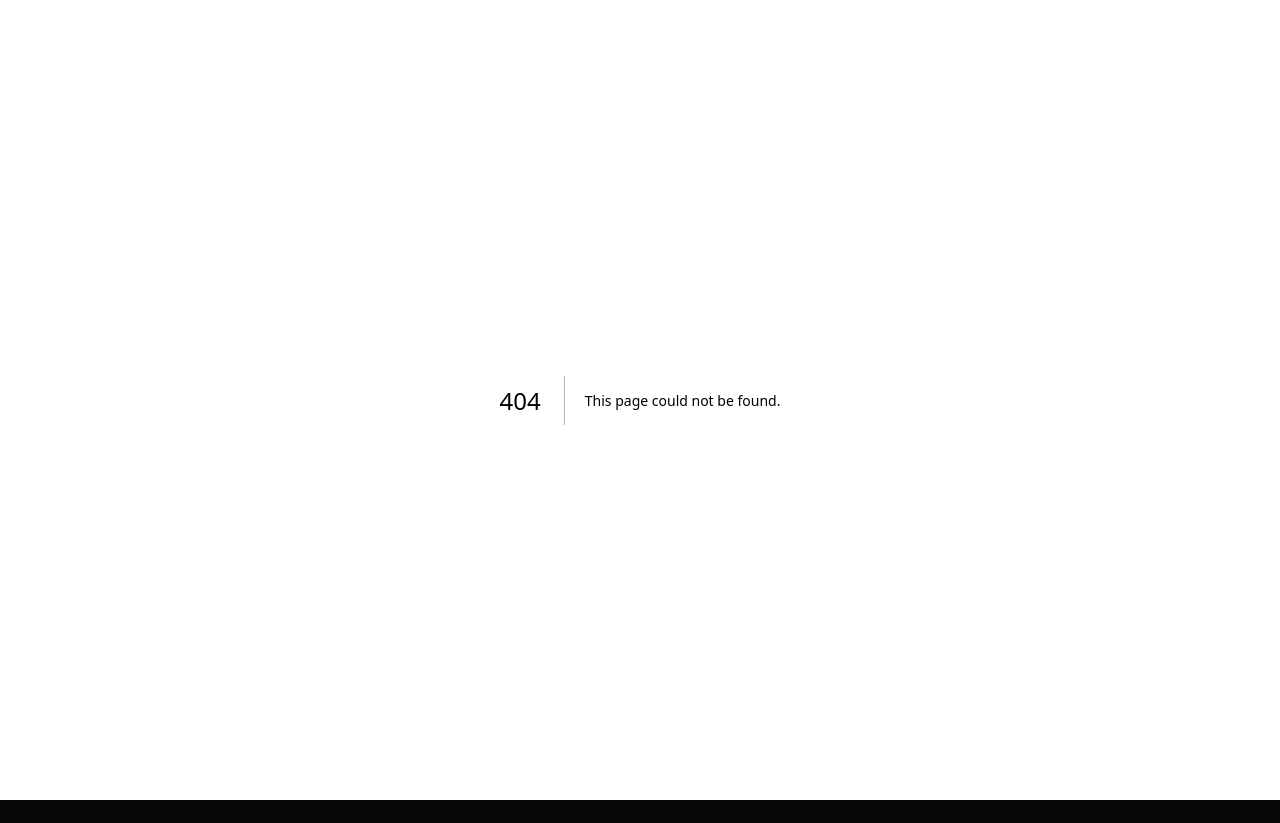
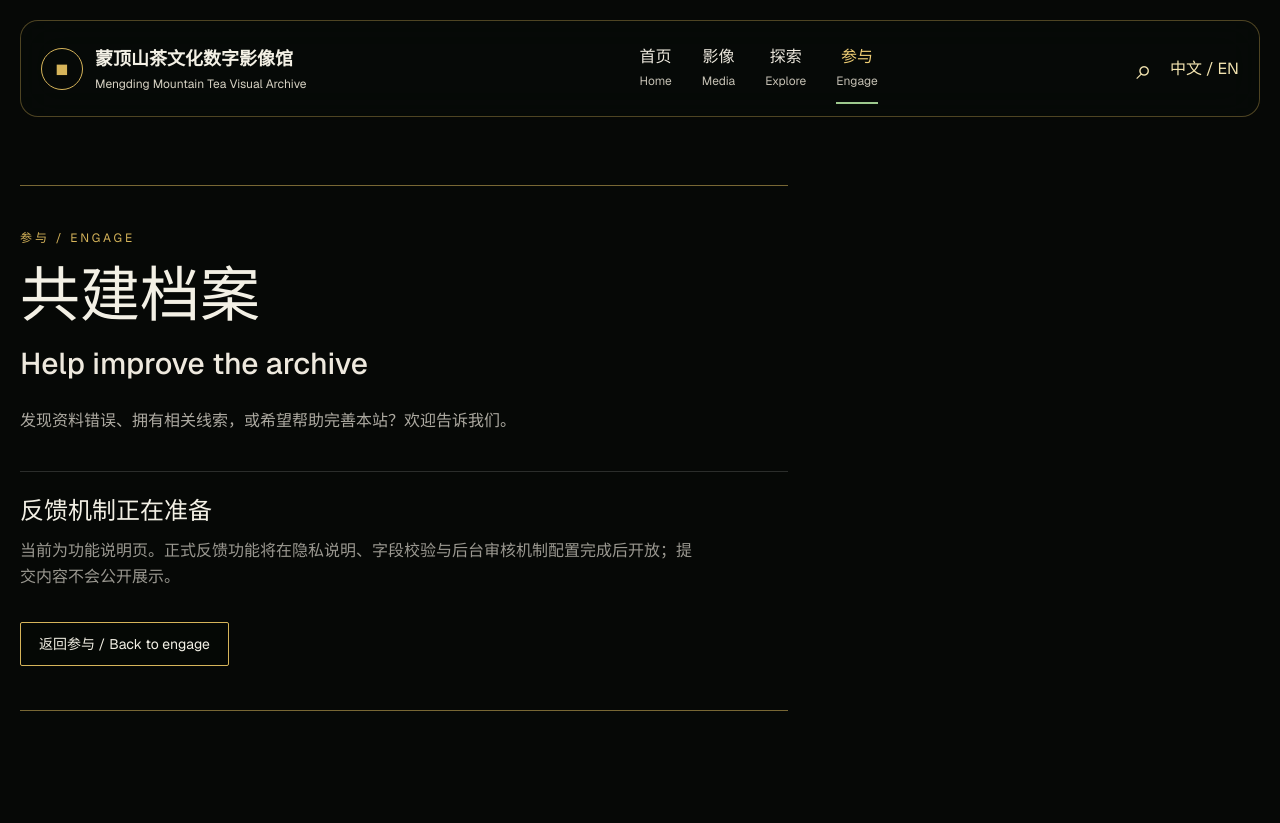
Before and after one commit to yimouhuang/mengdingshan-tea-redesign, a Next.js app: page /engage/feedback in a window 1280 px wide. Before the commit this address had no page. Before the commit the page ends 800 px from the top, so only its background shows below. Built offline with nearby package versions, Linux system fonts and the light colour scheme.

Commit message:
feat: add archive contribution entry

```diff
--- /dev/null
+++ b/app/engage/feedback/page.tsx
@@ -0,0 +1,55 @@
+import Link from "next/link"
+
+import { ArchiveNav } from "@/components/archive-nav"
+
+export default function EngageFeedbackPage() {
+  return (
+    <main className="min-h-screen bg-[#060806] pb-16 text-[#f3f0e5]">
+      <ArchiveNav />
+
+      <section
+        className="archive-container py-8 md:py-12"
+        aria-labelledby="archive-feedback-heading"
+      >
+        <div className="max-w-3xl border-y border-[#d6b45a]/55 py-8 sm:py-11">
+          <p className="text-xs tracking-[.24em] text-[#d6b45a]">
+            参与 / <span lang="en">ENGAGE</span>
+          </p>
+
+          <h1
+            id="archive-feedback-heading"
+            className="mt-3 font-display text-4xl leading-tight text-[#f3f0e5] md:text-6xl"
+          >
+            共建档案
+            <span
+              lang="en"
+              className="mt-3 block text-[.5em] font-medium text-[#eee9de]"
+            >
+              Help improve the archive
+            </span>
+          </h1>
+
+          <p className="mt-6 max-w-2xl leading-7 text-[#eee9de]/72">
+            发现资料错误、拥有相关线索，或希望帮助完善本站？欢迎告诉我们。
+          </p>
+
+          <div className="mt-9 border-t border-white/15 pt-6">
+            <h2 className="font-display text-2xl leading-tight text-[#f3f0e5]">
+              反馈机制正在准备
+            </h2>
+            <p className="mt-3 max-w-2xl leading-[1.65] text-[#eee9de]/64">
+              当前为功能说明页。正式反馈功能将在隐私说明、字段校验与后台审核机制配置完成后开放；提交内容不会公开展示。
+            </p>
+          </div>
+
+          <Link
+            href="/engage"
+            className="mt-8 inline-flex min-h-11 items-center justify-center rounded-[2px] border border-[#d6b45a] bg-[#060806]/30 px-[18px] text-sm text-[#fff0b4] transition hover:bg-[#d6b45a]/13 focus-visible:outline-none focus-visible:ring-2 focus-visible:ring-[#f2d37a] focus-visible:ring-offset-2 focus-visible:ring-offset-[#060806]"
+          >
+            返回参与 / <span lang="en" className="ml-1">Back to engage</span>
+          </Link>
+        </div>
+      </section>
+    </main>
+  )
+}
--- a/app/engage/page.tsx
+++ b/app/engage/page.tsx
@@ -102,6 +102,23 @@ export default function EngagePage() {
               >
                 开始问答 / <span lang="en" className="ml-1">Start quiz</span>
               </Link>
+              <div className="mt-5 border-t border-[#d6b45a]/55 pt-4">
+                <h3 className="font-display text-xl leading-tight text-[#f3f0e5]">
+                  共建档案
+                  <span lang="en" className="mt-1 block text-[.68em] font-medium text-[#eee9de]">
+                    Help improve the archive
+                  </span>
+                </h3>
+                <p className="mt-3 leading-[1.6] text-sm text-[#eee9de]/64">
+                  发现资料错误、拥有相关线索，或希望帮助完善本站？欢迎告诉我们。
+                </p>
+                <Link
+                  href="/engage/feedback"
+                  className="mt-4 inline-flex min-h-11 w-fit items-center justify-center rounded-[2px] border border-[#d6b45a] bg-[#060806]/30 px-[18px] text-sm text-[#fff0b4] transition hover:bg-[#d6b45a]/13 focus-visible:outline-none focus-visible:ring-2 focus-visible:ring-[#f2d37a] focus-visible:ring-offset-2 focus-visible:ring-offset-[#060806]"
+                >
+                  提交反馈 / <span lang="en" className="ml-1">Share feedback</span>
+                </Link>
+              </div>
             </div>
           </article>
         </div>
```
Also changed, not shown: 1 other file (tests, documents, lock files or other folders).
